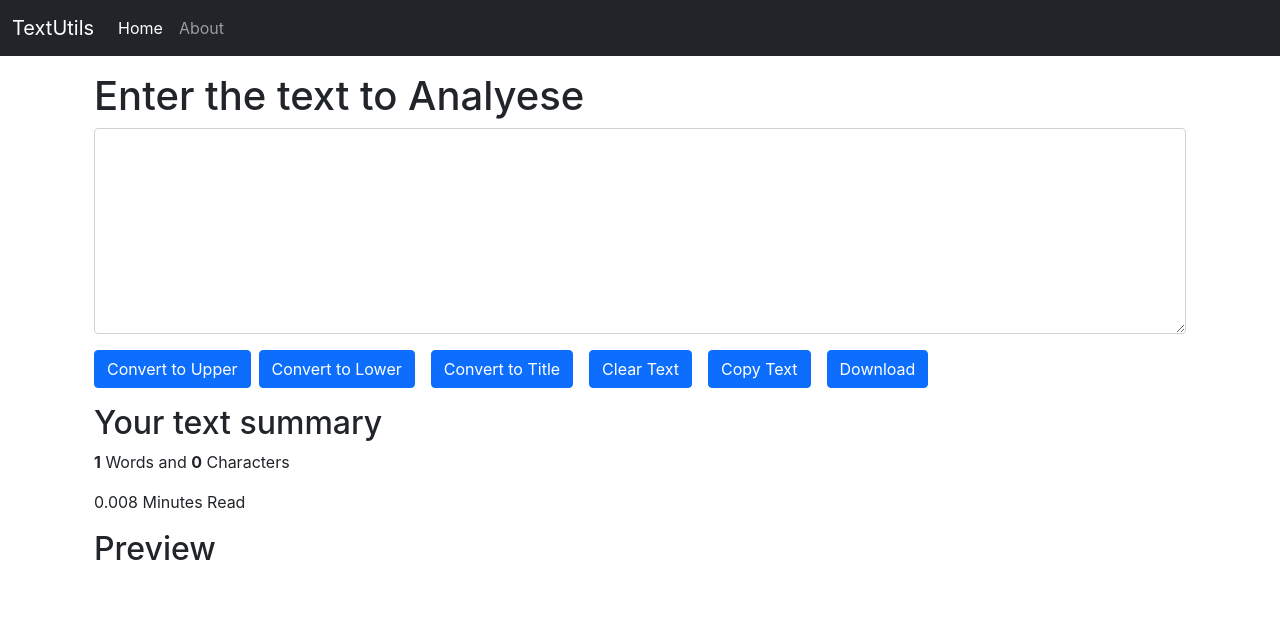
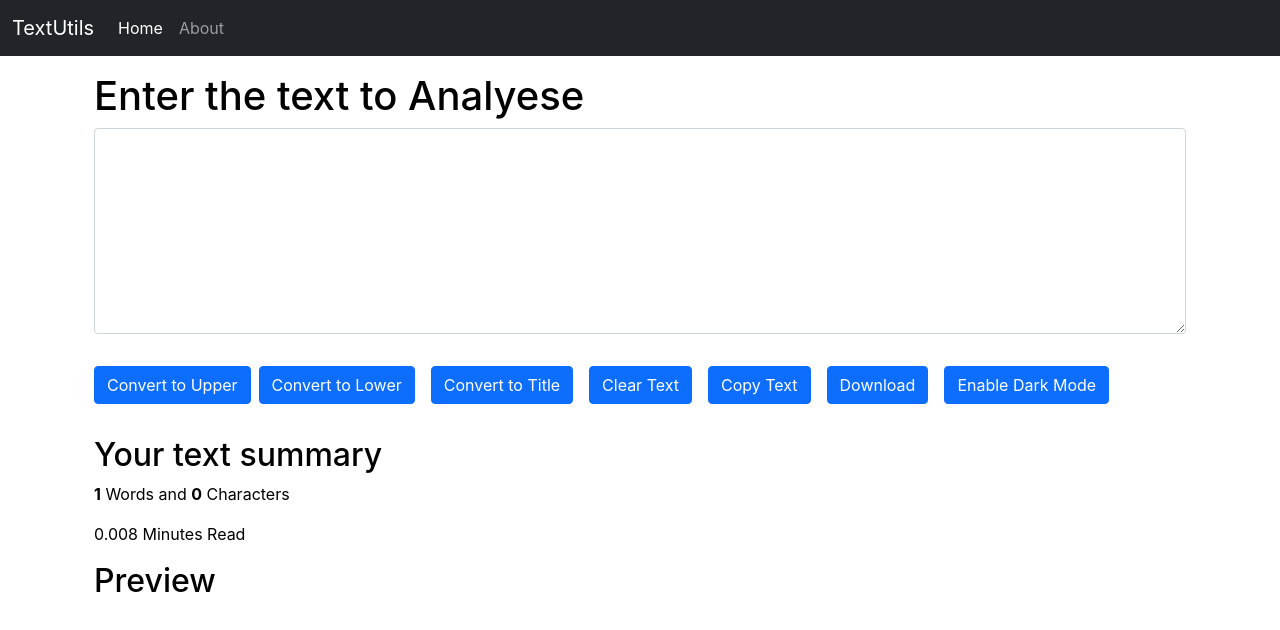
Before and after one commit to YadunandanaVR/textutils, a React (Create React App) app: page / in a window 1280 px wide. Shown: the top 630 px of the page. Built offline with nearby package versions, Linux system fonts and the light colour scheme.

Commit message:
Add Dark/White mode Functionality

```diff
--- a/src/components/TextForm.js
+++ b/src/components/TextForm.js
@@ -58,9 +58,34 @@ export default function TextForm(props) {
     setText(event.target.value);
   };
 
+  //dark mode / white mode and btn text(dark/white)
+  const [btnText, setBtnText] = useState("Enable Dark Mode");
+  const [myStyle, setMyStyle] = useState({
+    color: 'black',
+    backgroundColor: 'white'
+  });
+
+  const toggleMode = () => {
+    if (myStyle.color === 'black'){
+      setMyStyle({
+        color: 'white',
+        backgroundColor: 'black',
+        border: '2px solid white'
+      });
+      setBtnText("Enable LIght Mode");
+    }
+    else{
+      setMyStyle({
+        color: 'black',
+        backgroundColor: 'white'
+      });
+      setBtnText("Enable Dark Mode");
+    }
+  }
+
   return (
     <>
-      <div className="container my-3 ">
+      <div className="container my-3" style={myStyle}>
         <h1>{props.heading}</h1>
         <div className="mb-3">
           <textarea
@@ -69,17 +94,19 @@ export default function TextForm(props) {
             rows="8"
             value={text}
             onChange={HandleOnClick}
+            style={myStyle}
           ></textarea>
         </div>
-        <button className="btn btn-primary" onClick={HandleOnUpClick}>{" "}Convert to Upper</button>
-        <button className="btn btn-primary mx-2" onClick={HandleOnLowClick}>{" "}Convert to Lower</button>
-        <button className="btn btn-primary mx-2" onClick={HandleOnTitleClick}>{" "}Convert to Title{" "}</button>
-        <button className="btn btn-primary mx-2" onClick={HandleOnClearClick}>{" "}Clear Text{" "}</button>
-        <button className="btn btn-primary mx-2" onClick={HandleOnCopyClick}>{" "}Copy Text{" "}</button>
-        <button className="btn btn-primary mx-2" onClick={HandleOnDownloadClick}>{" "}Download{" "}</button>
+        <button className="btn btn-primary" onClick={HandleOnUpClick}>Convert to Upper</button>
+        <button className="btn btn-primary mx-2 my-3" onClick={HandleOnLowClick}>Convert to Lower</button>
+        <button className="btn btn-primary mx-2 my-3" onClick={HandleOnTitleClick}>Convert to Title</button>
+        <button className="btn btn-primary mx-2 my-3" onClick={HandleOnClearClick}>Clear Text</button>
+        <button className="btn btn-primary mx-2 my-3" onClick={HandleOnCopyClick}>Copy Text</button>
+        <button className="btn btn-primary mx-2 my-3" onClick={HandleOnDownloadClick}>Download</button>
+        <button className="btn btn-primary mx-2 my-3" onClick={toggleMode}>{btnText}</button>
       </div>
 
-      <div className="container my-3">
+      <div className="container my-3" style={myStyle}>
         <h2>Your text summary</h2>
         <p><b>{text.split(" ").length}</b> Words and <b>{text.length}</b>{" "} Characters</p>
         <p>{0.008 * text.split(" ").length.toFixed(4)} Minutes Read</p>
```
